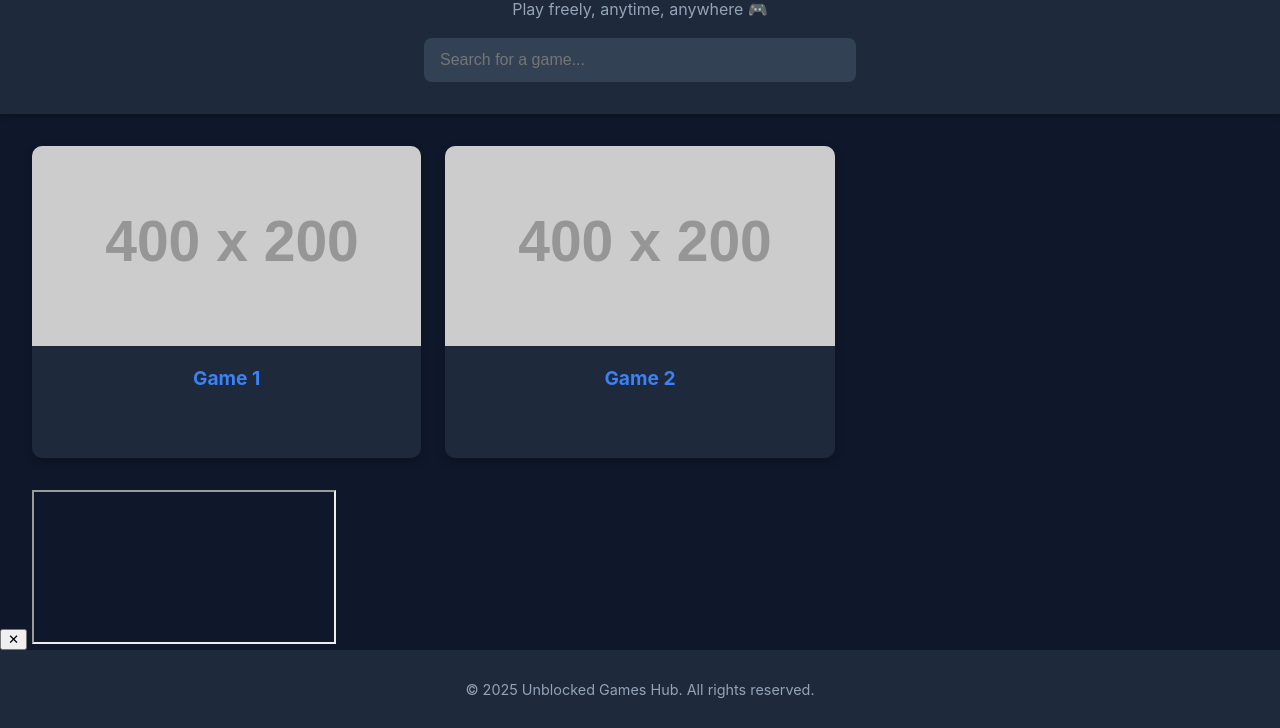
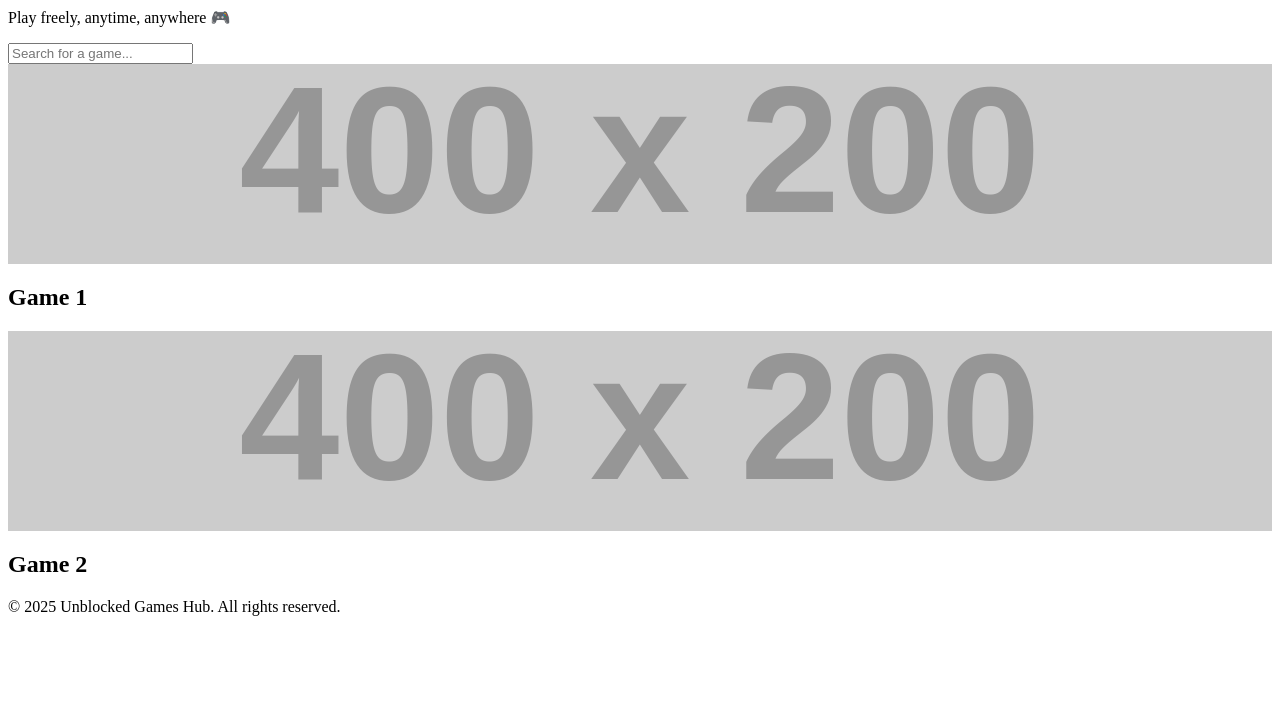
Before and after one commit to ColeTVAlt/unblockedsites, a plain HTML site: page index.html in a window 1280 px wide. Shown: the part 72-800 px from the top of the page. Drawn offline with Linux system fonts and the light colour scheme; placeholder pictures from the web are drawn by us.

Commit message:
Update style.css

```diff
--- a/style.css
+++ b/style.css
@@ -1,100 +1,48 @@
-:root {
-  --bg: #0f172a;
-  --card: #1e293b;
-  --accent: #3b82f6;
-  --text: #f1f5f9;
-  --muted: #94a3b8;
+/* ✅ Game cards with thumbnails */
+.game img {
+  width: 100%;
+  height: 200px;
+  object-fit: cover;
+  display: block;
 }
 
-body {
-  margin: 0;
-  font-family: "Inter", sans-serif;
-  background-color: var(--bg);
-  color: var(--text);
-  display: flex;
+/* ✅ Fullscreen modal overlay */
+#gameModal {
+  position: fixed;
+  top: 0;
+  left: 0;
+  width: 100%;
+  height: 100%;
+  background: rgba(15, 23, 42, 0.95);
+  display: none;
+  justify-content: center;
+  align-items: center;
   flex-direction: column;
-  min-height: 100vh;
+  z-index: 999;
 }
 
-header {
-  text-align: center;
-  padding: 1.5rem 0 2rem;
-  background: var(--card);
-  box-shadow: 0 2px 5px rgba(0, 0, 0, 0.3);
+#gameModal iframe {
+  width: 90%;
+  height: 80%;
+  border: none;
+  border-radius: 10px;
+  box-shadow: 0 0 20px rgba(0, 0, 0, 0.4);
 }
 
-header h1 {
-  margin: 0;
-  font-size: 2rem;
-  color: var(--accent);
+#closeBtn {
+  position: absolute;
+  top: 20px;
+  right: 30px;
+  background: var(--accent);
+  border: none;
+  color: white;
+  font-size: 1.2rem;
+  padding: 10px 15px;
+  border-radius: 5px;
+  cursor: pointer;
+  transition: background 0.2s ease;
 }
 
-header p {
-  margin: 0.5rem 0 1.2rem;
-  color: var(--muted);
+#closeBtn:hover {
+  background: #2563eb;
 }
-
-#searchBar {
-  padding: 0.8rem 1rem;
-  width: 60%;
-  max-width: 400px;
-  border-radius: 8px;
-  border: none;
-  outline: none;
-  background: #334155;
-  color: var(--text);
-  font-size: 1rem;
-}
-
-main {
-  flex: 1;
-  padding: 2rem;
-  display: grid;
-  grid-template-columns: repeat(auto-fill, minmax(300px, 1fr));
-  gap: 1.5rem;
-}
-
-.game {
-  background: var(--card);
-  border-radius: 10px;
-  overflow: hidden;
-  box-shadow: 0 4px 10px rgba(0, 0, 0, 0.2);
-  transition: transform 0.25s ease, box-shadow 0.25s ease;
-}
-
-.game:hover {
-  transform: translateY(-5px);
-  box-shadow: 0 8px 20px rgba(0, 0, 0, 0.3);
-}
-
-.game iframe {
-  width: 100%;
-  height: 200px;
-  border: none;
-  background: #000;
-}
-
-.game .info {
-  padding: 1rem;
-  text-align: center;
-}
-
-.game h2 {
-  margin: 0;
-  font-size: 1.2rem;
-  color: var(--accent);
-}
-
-footer {
-  text-align: center;
-  padding: 1rem 0;
-  background: var(--card);
-  color: var(--muted);
-  font-size: 0.9rem;
-}
-
-@media (max-width: 600px) {
-  #searchBar {
-    width: 80%;
-  }
-}
```
